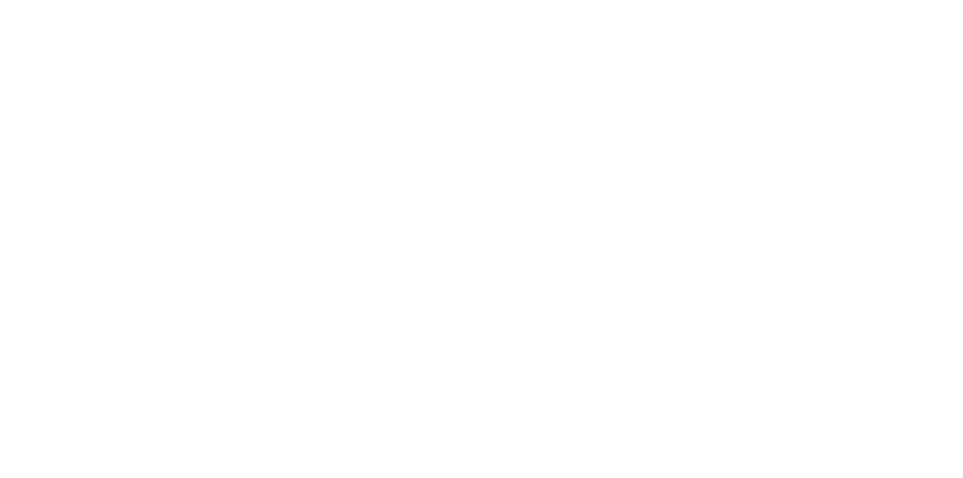
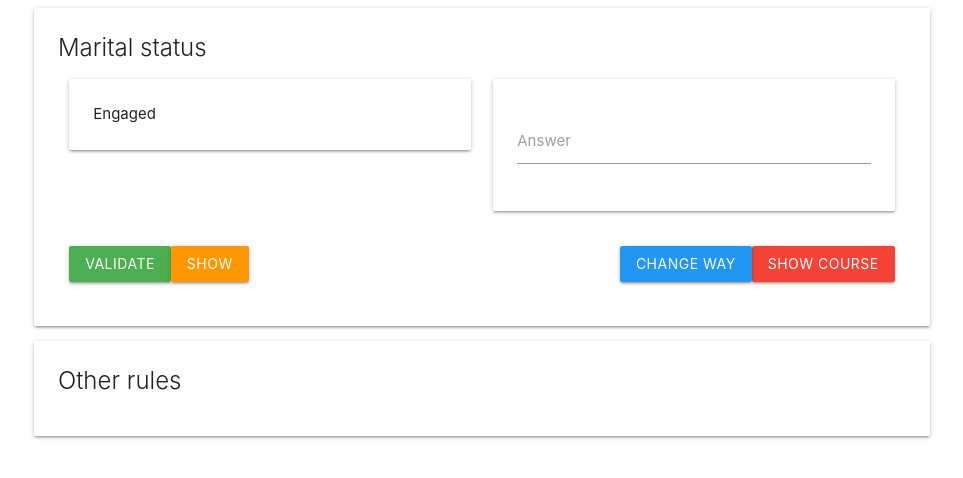
Before and after one commit to eliastre100/FinnishLearningTool, an Angular app: page /marital-status in a window 1280 px wide. Before the commit this address led to /. Shown: the top 478 px of the page, without its empty margins (158-1121 px from the left). Built offline with nearby package versions, Linux system fonts and the light colour scheme.

Commit message:
[+] Added Marital status page

```diff
--- a/src/app/app-routing.module.ts
+++ b/src/app/app-routing.module.ts
@@ -4,14 +4,16 @@
 import { DaysComponent } from './days/days.component';
 import { IndexComponent } from './index/index.component';
 import { DoingComponent } from './doing/doing.component';
-import {HeadComponent} from './head/head.component';
+import { HeadComponent } from './head/head.component';
+import { MaritalStatusComponent } from './marital-status/marital-status.component';
 
 const routes: Routes = [
   { path: '', component: IndexComponent},
   { path: 'months', component: MonthsComponent },
   { path: 'days', component: DaysComponent },
   { path: 'doing', component: DoingComponent },
-  { path: 'head', component: HeadComponent }
+  { path: 'head', component: HeadComponent },
+  { path: 'marital-status', component: MaritalStatusComponent }
 ];
 
 @NgModule({
--- a/src/app/app.module.ts
+++ b/src/app/app.module.ts
@@ -9,6 +9,7 @@
 import { IndexComponent } from './index/index.component';
 import { DoingComponent } from './doing/doing.component';
 import { HeadComponent } from './head/head.component';
+import { MaritalStatusComponent } from './marital-status/marital-status.component';
 
 @NgModule({
   declarations: [
@@ -17,7 +18,8 @@
     DaysComponent,
     IndexComponent,
     DoingComponent,
-    HeadComponent
+    HeadComponent,
+    MaritalStatusComponent
   ],
   imports: [
     BrowserModule,
--- a/src/app/index/index.component.html
+++ b/src/app/index/index.component.html
@@ -9,6 +9,7 @@
         <li><a routerLink="/months">Months</a></li>
         <li><a routerLink="/doing">What are you doing</a></li>
         <li><a routerLink="/head">Head elements</a></li>
+        <li><a routerLink="/marital-status">Marital status</a></li>
       </ul>
     </div>
   </div>
--- /dev/null
+++ b/src/app/marital-status/marital-status.component.html
@@ -0,0 +1,104 @@
+<form #answerForm="ngForm">
+  <div class="container">
+    <div class="card">
+      <div class="card-content">
+        <div class="card-title">Marital status</div>
+        <div class="row" *ngIf="answerneeded > 1">
+          <div class="col s12">
+            <div class="card red">
+              <div class="card-content">
+                {{ answerneeded }} correct answer to go to next question
+              </div>
+            </div>
+          </div>
+        </div>
+        <div class="row" *ngIf="show">
+          <div class="col s12">
+            <div class="card orange">
+              <div class="card-content">
+                <div class="row">
+                  <div class="col s12 m10">
+                    {{ question.answer }}
+                  </div>
+                </div>
+              </div>
+            </div>
+          </div>
+        </div>
+        <div class="row">
+          <div class="col s12 m6">
+            <div class="card">
+              <div class="card-content">
+                {{ question.origin }}
+              </div>
+            </div>
+          </div>
+          <div class="col s12 m6">
+            <div class="card">
+              <div class="card-content">
+                <div class="input-field">
+                  <input type="text" name="answer" id="answer" [(ngModel)]="answer" />
+                  <label for="answer">Answer</label>
+                </div>
+              </div>
+            </div>
+          </div>
+        </div>
+        <div class="row">
+          <div class="col s12">
+            <button class="btn green" (click)="checkAnswer()">Validate</button>
+            <button class="btn orange" *ngIf="!show" (click)="show = true">Show</button>
+            <button class="btn orange" (click)="answerneeded = 10" *ngIf="show">Ask 10 times</button>
+            <button class="btn red" *ngIf="show" (click)="selectQuestion()">Skip</button>
+            <button class="btn red right" (click)="course = !course" *ngIf="!course">Show course</button>
+            <button class="btn blue right" (click)="reverse(); selectQuestion()">Change way</button>
+          </div>
+        </div>
+      </div>
+    </div>
+
+    <div class="card" *ngIf="course">
+      <div class="card-content">
+        <div class="card-title">Course</div>
+        <table>
+          <thead>
+            <tr>
+              <th>Question</th>
+              <th>Answer</th>
+              <th>Active</th>
+            </tr>
+          </thead>
+          <tbody>
+            <tr *ngFor="let question of questions">
+              <td>{{ question.origin }}</td>
+              <td>{{ question.answer }}</td>
+              <td class="switch">
+                <label>
+                  Off
+                  <input type="checkbox" name="{{ question.origin }}" [(ngModel)]="question.enabled">
+                  <span class="lever"></span>
+                  On
+                </label>
+              </td>
+            </tr>
+          </tbody>
+        </table>
+
+        <div class="row"></div>
+        <div class="row">
+          <div class="col s12">
+            <button class="btn green" (click)="course = !course">Hide</button>
+          </div>
+        </div>
+      </div>
+    </div>
+
+    <div class="card">
+      <div class="card-content">
+        <div class="card-title">Other rules</div>
+        <ul>
+        </ul>
+      </div>
+    </div>
+  </div>
+</form>
--- /dev/null
+++ b/src/app/marital-status/marital-status.component.ts
@@ -0,0 +1,70 @@
+import { Component, OnInit } from '@angular/core';
+
+declare var M: any;
+interface QuestionType { origin: string; answer: string; enabled: boolean; }
+
+
+@Component({
+  selector: 'app-marital-status',
+  templateUrl: './marital-status.component.html',
+  styleUrls: ['./marital-status.component.sass']
+})
+export class MaritalStatusComponent implements OnInit {
+  private questions: QuestionType[] = [
+    { origin: 'Boyfriend',          answer: 'Poikaystävä',          enabled: true },
+    { origin: 'Girlfriend',         answer: 'Tyttöystävä',          enabled: true },
+    { origin: 'Single',             answer: 'Sinkku',               enabled: true },
+    { origin: 'Engaged',            answer: 'Kihloissa',            enabled: true },
+    { origin: 'Married',            answer: 'Naimisissa',           enabled: true },
+    { origin: 'Divorced',           answer: 'Eronnut',              enabled: true }
+  ];
+  public question = null;
+  public course = false;
+  public answerneeded = 1;
+  public show = false;
+  public answer = '';
+
+  constructor() {}
+
+  ngOnInit() {
+    this.selectQuestion();
+  }
+
+  selectQuestion() {
+    let q = null;
+    const enabledQuestions = this.questions.filter((element) => element.enabled);
+    if (enabledQuestions.length < 1) {
+      alert('No question enabled. Please enable more question to use the quizz feature');
+      return;
+    }
+    do {
+      q = enabledQuestions[Math.floor(Math.random() * 10) % enabledQuestions.length];
+    } while (q === this.question && enabledQuestions.length > 1);
+    this.question = q;
+    this.answerneeded = 1;
+    this.resetInputs();
+  }
+
+  checkAnswer() {
+    if (this.answer.toLowerCase() === this.question.answer.toLowerCase()) {
+      M.toast({html: 'Good answer', classes: 'green'});
+      this.answerneeded -= 1;
+      this.resetInputs();
+      if (!this.answerneeded) {
+        this.selectQuestion();
+      }
+    } else {
+      M.toast({html: 'Wrong answer', classes: 'red'});
+    }
+  }
+
+  resetInputs() {
+    this.show = false;
+    this.answer = '';
+  }
+
+  reverse() {
+    const qs = this.questions.map((question) => ({origin: question.answer, answer: question.origin, enabled: question.enabled}));
+    this.questions = qs;
+  }
+}
```
Also changed, not shown: src/app/marital-status/marital-status.component.sass (added), 1 other file (tests, documents, lock files or other folders).
